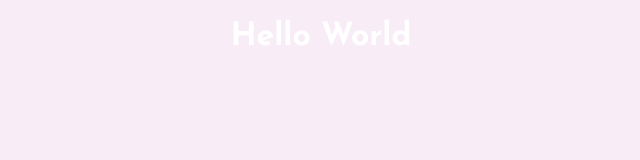
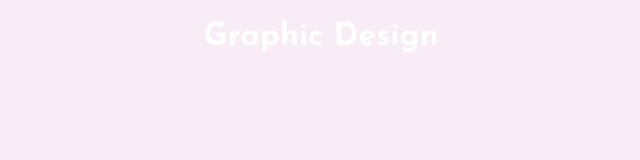
Before and after one commit to SantoroA/santoro-react, a React (Create React App) app: page /graphic-design in a window 1280 px wide. Shown: the top 160 px of the page, without its empty margins (319-959 px from the left). Built offline with nearby package versions, Linux system fonts and the light colour scheme.

Commit message:
added two components

```diff
--- /dev/null
+++ b/src/AboutMe.js
@@ -0,0 +1,4 @@
+import React from "react";
+export default function AboutMe() {
+  return <h1>About Me</h1>;
+}
--- a/src/App.js
+++ b/src/App.js
@@ -1,10 +1,16 @@
 import React from "react";
+import { Route, Switch } from "react-router-dom";
+import GraphicDesign from "./GraphicDesign";
+import AboutMe from "./AboutMe";
 import "./App.css";
 
 function App() {
   return (
     <div className="App">
-      <h1>Hello World</h1>
+      <Switch>
+        <Route exact path="/" component={AboutMe} />
+        <Route exact path="/graphic-design" component={GraphicDesign} />
+      </Switch>
     </div>
   );
 }
--- /dev/null
+++ b/src/GraphicDesign.js
@@ -0,0 +1,4 @@
+import React from "react";
+export default function GraphicDesign() {
+  return <h1>Graphic Design</h1>;
+}
```
